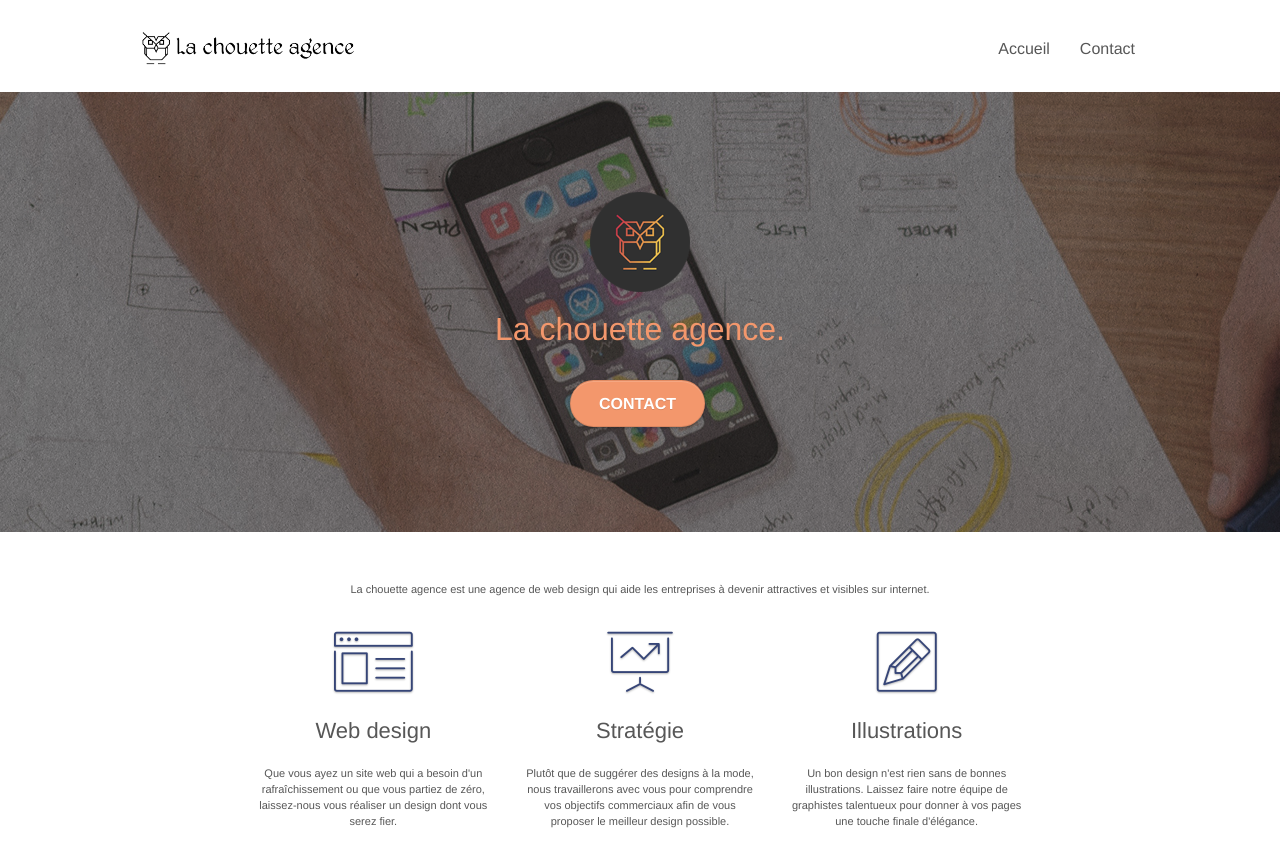
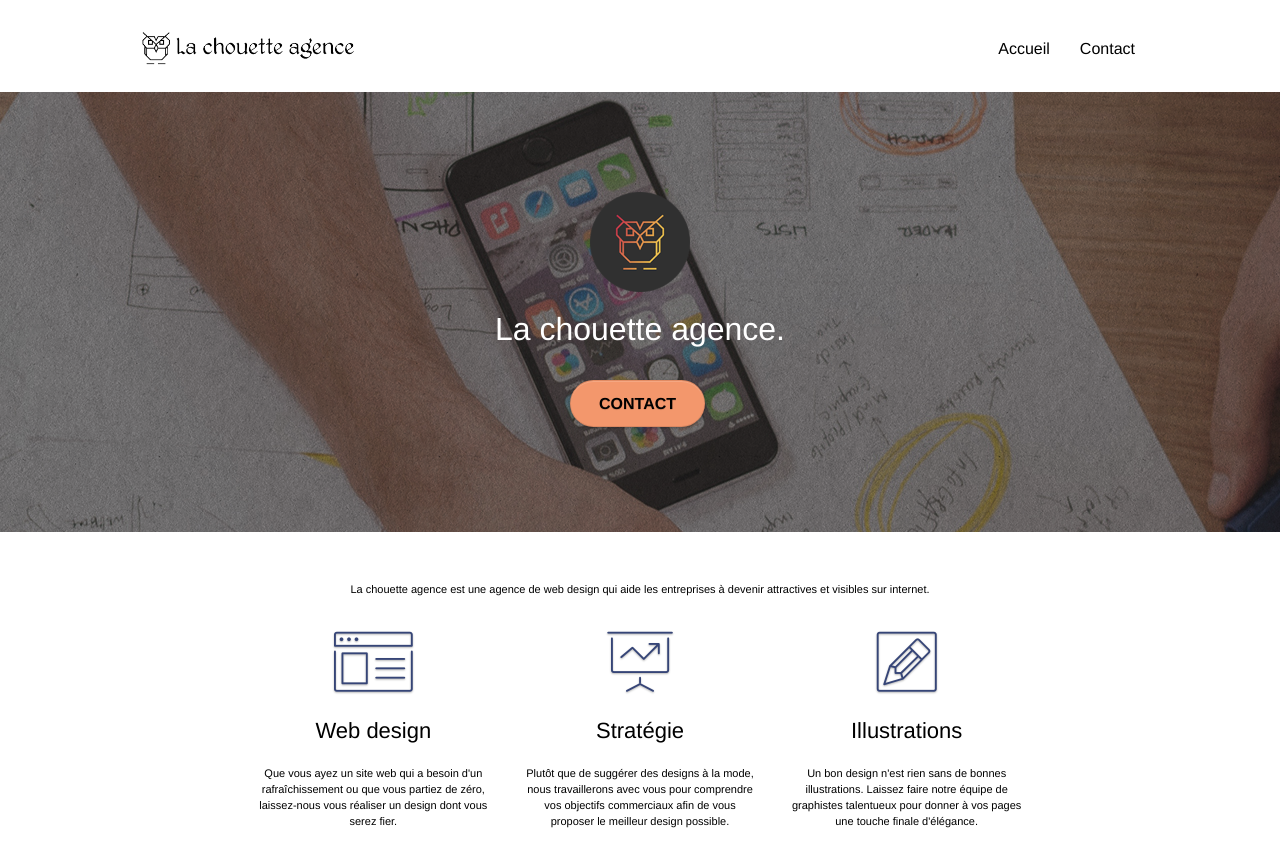
Before and after one commit to Axl-ensf/MarieMilenaAxelleEnsfelder_4_03062021, a plain HTML site: page Starting website/index-opti.html in a window 1280 px wide. Shown: the top 842 px of the page. Drawn offline with Linux system fonts and the light colour scheme.

Commit message:
contrast colour fixed

```diff
--- a/Starting website/index-opti.html
+++ b/Starting website/index-opti.html
@@ -248,7 +248,7 @@
 							<a class="social" href="index.html"><span class="fa fa-instagram icon-md"></span></a>
 						</div>
 					</div>
-					<div class="keywords" style="color:#F3976C;">Agence web à paris, stratégie web, web design, illustrations, design de site web, site web, web, internet, site internet, site</div>
+
 				</div>
 				<div class="row">
 					<div class="col-sm-4">
--- a/Starting website/style.css
+++ b/Starting website/style.css
@@ -651,7 +651,7 @@ label,
 a {
     font-family: "helvetica";
     font-weight: 400;
-    color: #575757!important;
+    color: #000000!important;
 }
 
 .container {
@@ -775,17 +775,17 @@ h4 {
 }
 
 .tc-white {
-    color: #F3976C!important;
+    color: #FFFFFF!important;
 }
 
 .btn-atomic-tangerine {
     background: #F3976C;
-    color: #FFFFFF!important;
+    color: #000000!important;
 }
 
 .btn-atomic-tangerine:hover {
     background: #c27956!important;
-    color: #FFFFFF!important;
+    color: #000000;
 }
 
 .ltc-white {
```
